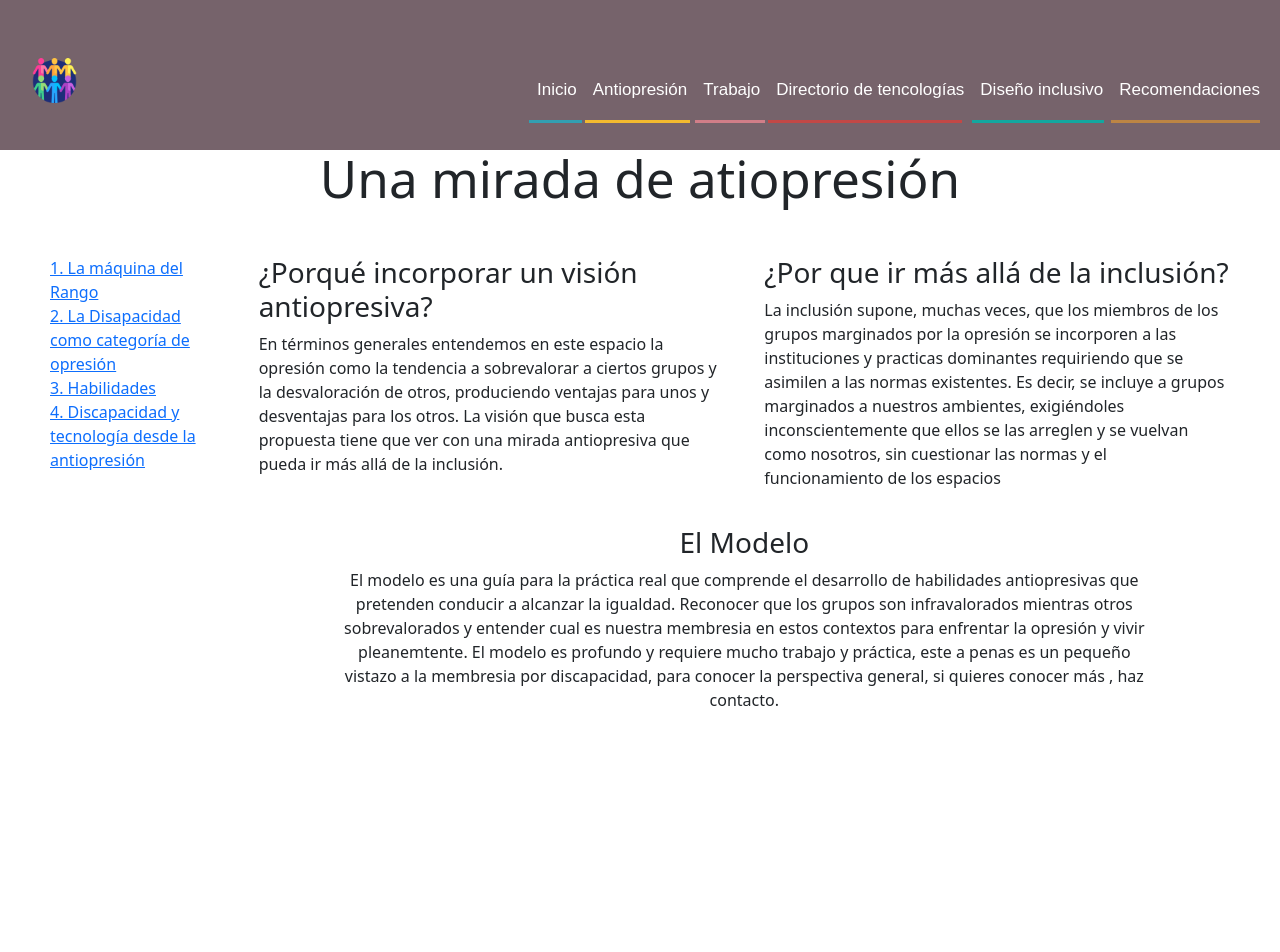
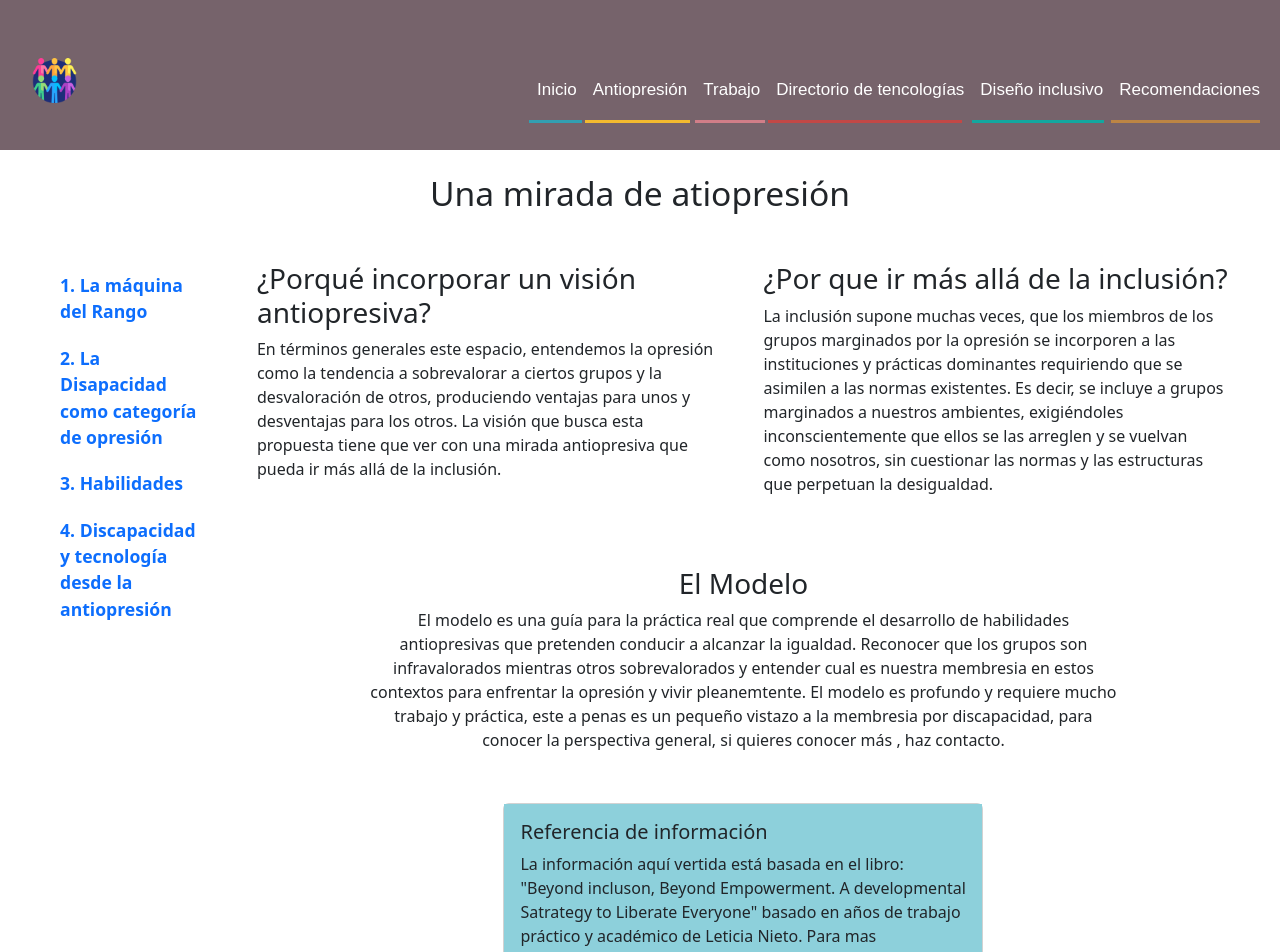
Before and after one commit to atzina/tecnologia-discapacidad, a React (Vite) app in the folder tecnologia_y_discapacidad/: page /modelo in a window 1280 px wide. Shown: the top 952 px of the page. Before the commit the page ends 800 px from the top, so only its background shows below. Built offline with nearby package versions, Linux system fonts and the light colour scheme.

Commit message:
modelo antiorpresion laptop version dos

```diff
--- a/tecnologia_y_discapacidad/src/components/ModAntiop/Modelo.css
+++ b/tecnologia_y_discapacidad/src/components/ModAntiop/Modelo.css
@@ -1,7 +1,12 @@
 
 .title-model {
     text-align: center;
+    margin: 25px
 
+}
+
+.title-model h1 {
+    font-size: 2.1rem;
 }
 
 .principal-modelo {
@@ -16,9 +21,17 @@ aside {
     padding: 20px;;
 }
 
+aside a {
+    margin:10px;
+    font-size: 1.1rem;
+    text-decoration: none;
+    font-weight: bold;
+}
+
 .gral-dos {
     display: flex;
     flex-direction: column;
+    align-items: center;
 }
 
 .contenedor-preguntas {
@@ -40,6 +53,7 @@ aside {
     display: flex;
     flex-direction: column;
     align-items: center;
+    margin: 35px;
 }
 
 .contenedor-modelo h3 {
@@ -50,3 +64,12 @@ aside {
     text-align: center;
     width: 80%;
 }
+
+.cuadroInfo {
+    width: 30rem ;
+    font-size: 1rem;
+}
+
+.card-body {
+    background-color:#8DD0DB;;
+}
--- a/tecnologia_y_discapacidad/src/components/ModAntiop/Modelo.jsx
+++ b/tecnologia_y_discapacidad/src/components/ModAntiop/Modelo.jsx
@@ -6,7 +6,7 @@ function Modelo() {
       <div className="title-model">
         <h1>Una mirada de atiopresión</h1>
       </div>
-      <div className="principal-modelo">
+      <div className="principal-modelo conteiner">
         <aside>
           <a href="/modelo/rango">{"1. La máquina del Rango"}</a>
           <a href="/modelo/discapacidad">
@@ -18,40 +18,54 @@ function Modelo() {
           </a>
         </aside>
 
-        <div className="gral-dos">
-
+        <div className="gral-dos conteiner">
           <div className="contenedor-preguntas">
-            <section className="pregunta-uno">
+            <section className="pregunta-uno ">
               <h3>¿Porqué incorporar un visión antiopresiva? </h3>
               <p>
-              En términos generales entendemos en este espacio la opresión como
-              la tendencia a sobrevalorar a ciertos grupos y la desvaloración de
-              otros, produciendo ventajas para unos y desventajas para los
+                En términos generales este espacio, entendemos la opresión como
+                la tendencia a sobrevalorar a ciertos grupos y la desvaloración
+                de otros, produciendo ventajas para unos y desventajas para los
                 otros. La visión que busca esta propuesta tiene que ver con una
                 mirada antiopresiva que pueda ir más allá de la inclusión.
               </p>
             </section>
-            <section className="pregunta-dos">
+            <section className="pregunta-dos ">
               <h3>¿Por que ir más allá de la inclusión?</h3>
               <p>
-              La inclusión supone, muchas veces, que los miembros de los grupos
+                La inclusión supone muchas veces, que los miembros de los grupos
                 marginados por la opresión se incorporen a las instituciones y
-              practicas dominantes requiriendo que se asimilen a las normas
+                prácticas dominantes requiriendo que se asimilen a las normas
                 existentes. Es decir, se incluye a grupos marginados a nuestros
                 ambientes, exigiéndoles inconscientemente que ellos se las
                 arreglen y se vuelvan como nosotros, sin cuestionar las normas y
-              el funcionamiento de los espacios
+                las estructuras que perpetuan la desigualdad.
               </p>
             </section>
           </div>
           <div className="contenedor-modelo">
             <h3>El Modelo</h3>
-            <p>El modelo es una guía para la práctica real que comprende el desarrollo de habilidades antiopresivas que pretenden conducir a alcanzar la igualdad. Reconocer que los grupos son infravalorados mientras otros sobrevalorados y entender cual es nuestra membresia en estos contextos para enfrentar la opresión y vivir pleanemtente. El modelo es profundo y requiere mucho trabajo y práctica, este a penas es un pequeño vistazo a la membresia por discapacidad, para conocer la perspectiva general, si quieres conocer más , haz contacto.</p>
+            <p>
+              El modelo es una guía para la práctica real que comprende el
+              desarrollo de habilidades antiopresivas que pretenden conducir a
+              alcanzar la igualdad. Reconocer que los grupos son infravalorados
+              mientras otros sobrevalorados y entender cual es nuestra membresia
+              en estos contextos para enfrentar la opresión y vivir
+              pleanemtente. El modelo es profundo y requiere mucho trabajo y
+              práctica, este a penas es un pequeño vistazo a la membresia por
+              discapacidad, para conocer la perspectiva general, si quieres
+              conocer más , haz contacto.
+            </p>
+          </div>
+          <div className="cuadroInfo card" >
+          <div className="card-body">
+            <h5 className="card-title">Referencia de información</h5>
+            <p className="card-text">La información aquí vertida está basada en el libro: "Beyond incluson, Beyond Empowerment. A developmental Satrategy to Liberate Everyone" basado en años de trabajo práctico y académico de Leticia Nieto. Para mas inforamción contáctame:</p>
+            <a href="#" className="card-link">Card link</a>
 
           </div>
-
           </div>
-
+        </div>
       </div>
     </>
   );
```
Lines whose indentation alone changed are shown as unchanged.
